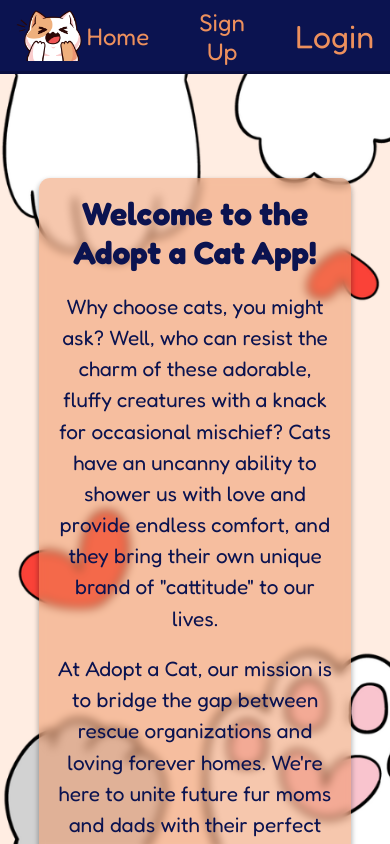
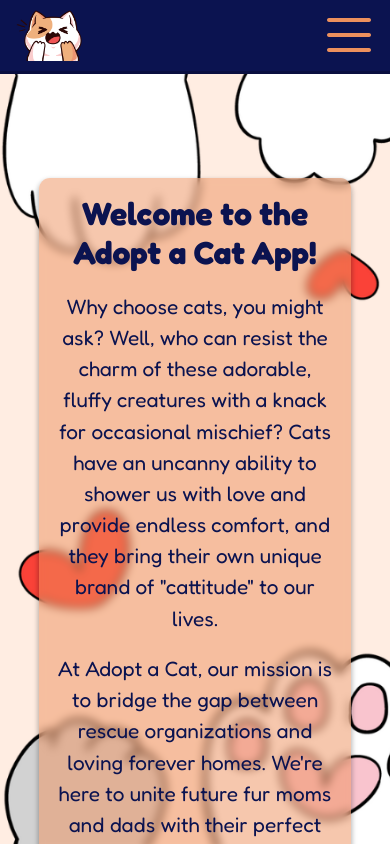
Before and after one commit to KseniiaErnest/Adopt-A-Cat-client, a React (Create React App) app: page / in a window 390 px wide. Shown: the top 844 px of the page. Built offline with nearby package versions, Linux system fonts and the light colour scheme; no server answers.

Commit message:
Added mobile menu

```diff
--- a/src/App.css
+++ b/src/App.css
@@ -65,17 +65,22 @@ body, html, #root {
 
 
 /* NAVBAR */
-
-
-.navbar-container {
+header {
   background-color: #0B1350;
   height: 4.6rem ;
   display: flex;
-  justify-content:space-between;
+  align-items: center;
+  justify-content: space-between;
   font-size: 2rem;
-  align-items: center;
   padding: 0.5rem 1rem;
   box-shadow: rgba(0, 0, 0, 0.4) 0px 2px 4px, rgba(0, 0, 0, 0.3) 0px 7px 13px -3px, rgba(0, 0, 0, 0.2) 0px -3px 0px inset;
+}
+
+.navbar-container {
+  display: flex;
+  justify-content:space-between;
+  align-items: center;
+
 }
 
 .navbar-img-user-box {
@@ -112,6 +117,16 @@ body, html, #root {
   width: 4.4rem;
   height: 4.4rem;
 }
+
+/* Mobile Menu */
+header .nav-mobile-btn {
+  display: none;
+  background-color: #0B1350;
+  border: none;
+
+}
+
+
 
 /* STICKY */
 .sticky {
@@ -922,4 +937,48 @@ font-weight: 500;
   .logout-btn {
     padding-right: 1rem;
   }
+
+  /* Mobile Menu Nav */
+
+  header .nav-mobile-btn {
+    display: block;
+    opacity: 1;
+  }
+  header .navbar-container {
+    position: fixed;
+		top: -100vh;
+		left: 0;
+		height: 100%;
+		width: 100%;
+		flex-direction: column;
+		align-items: center;
+		justify-content: center;
+		gap: 1.5rem;
+		background-color: rgba(11, 19, 80, 0.76);
+    backdrop-filter: blur(5px);
+		transition: 1s;
+    z-index: 10;
+  }
+
+  .navbar-links-container {
+    flex-direction: column;
+    font-size: 2.5rem;
+    align-items: center;
+    justify-content: center;
+  }
+
+  header .responsive--nav {
+    transform: translateY(100vh);
+  }
+
+  .navbar-container .close-nav-btn {
+    width: 2.7rem;
+    height: 2.7rem;
+    padding: 9px;
+    border-radius: 50%;
+    font-size: 1.5rem;
+    color: #ED905D;
+    text-align: center;
+
+  }
 }
--- a/src/components/Navbar.js
+++ b/src/components/Navbar.js
@@ -1,4 +1,4 @@
-import React, { useEffect, useState } from "react";
+import React, { useEffect, useState, useRef } from "react";
 import { Link } from "react-router-dom";
 import { useContext } from "react";
 import { AuthContext } from "../context/auth.context";
@@ -13,7 +13,14 @@ export default function Navbar() {
  // State to manage the visibility of the login modal
   const [openModal, setOpenModal] = useState(false);
 
+  // for mobile nav menu
+  const navRef = useRef();
 
+	const showNavbar = () => {
+		navRef.current.classList.toggle(
+			"responsive--nav"
+		);
+	};
 
 
  // Function to close the login modal
@@ -29,7 +36,7 @@ export default function Navbar() {
   // Sticky Navbar
   useEffect(() => {
     const handleScroll = () => {
-      const navbar = document.querySelector('.navbar-container');
+      const navbar = document.querySelector('header');
       const app = document.querySelector('.App');
 
       if (window.pageYOffset > 0) {
@@ -49,8 +56,7 @@ export default function Navbar() {
 
   //  Update the rendering logic to display different content depending on whether the user is logged in or not
   return (
-
-    <nav className="navbar-container" >
+    <header>
 
     <div className="navbar-img-user-box">
       <img className="cat-logo-img" src="/catlogo3.png" alt="cat logo" />
@@ -63,6 +69,10 @@ export default function Navbar() {
       )}
 
       </div>
+
+    <nav className="navbar-container" ref={navRef}>
+
+
 
 <div className="navbar-links-container">
       <Link className="navbar-link-box" to="/">
@@ -116,7 +126,10 @@ export default function Navbar() {
       )}
 
       </div>
+      <button className="nav-mobile-btn close-nav-btn" onClick={showNavbar}> X </button>
     </nav>
+    <button className="nav-mobile-btn" onClick={showNavbar}><img src="/icons8-menu-50.png" alt="icon nav menu" /></button>
+    </header>
 
   );
 }
```
Also changed, not shown: public/icons8-menu-50.png (added).
